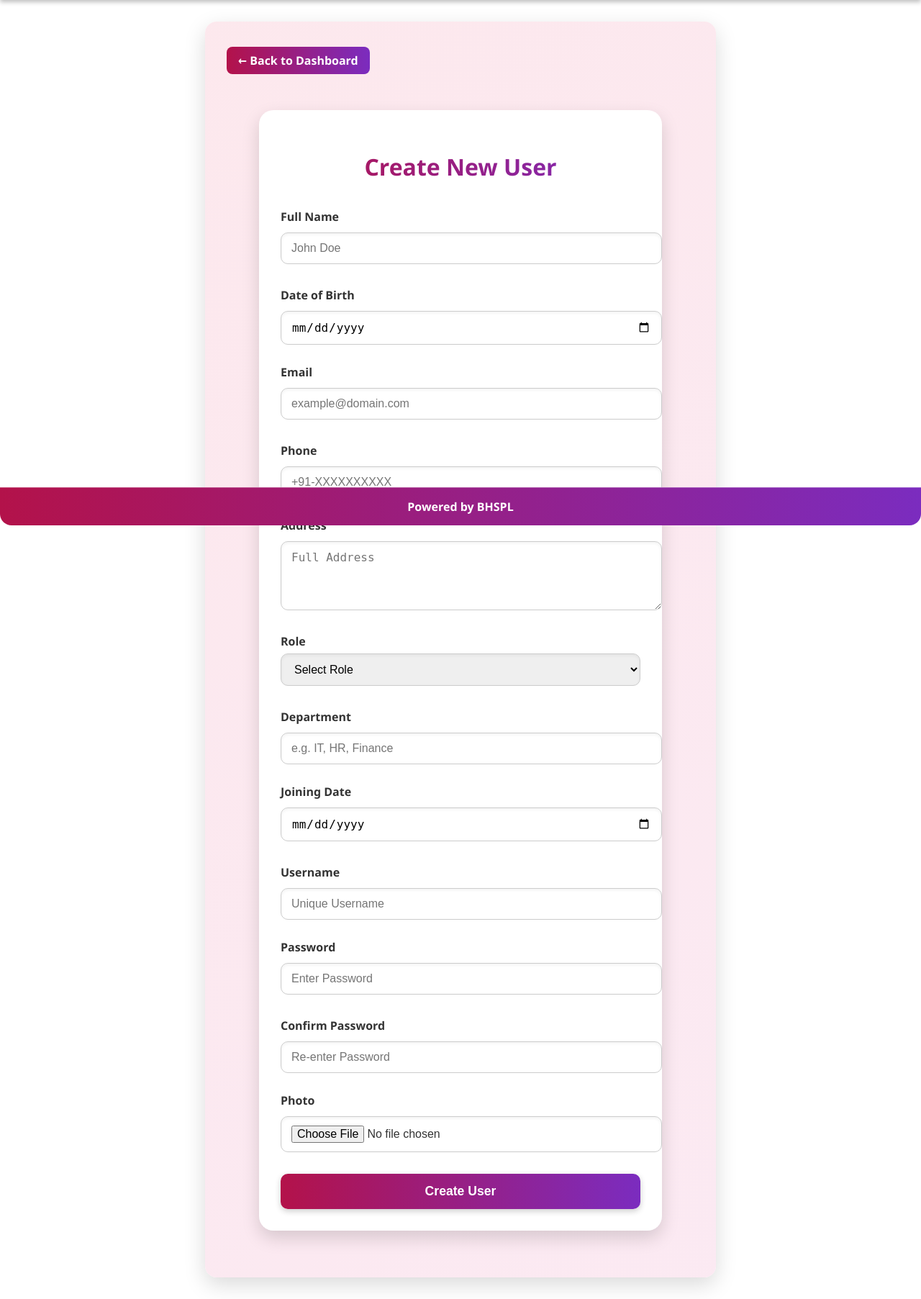
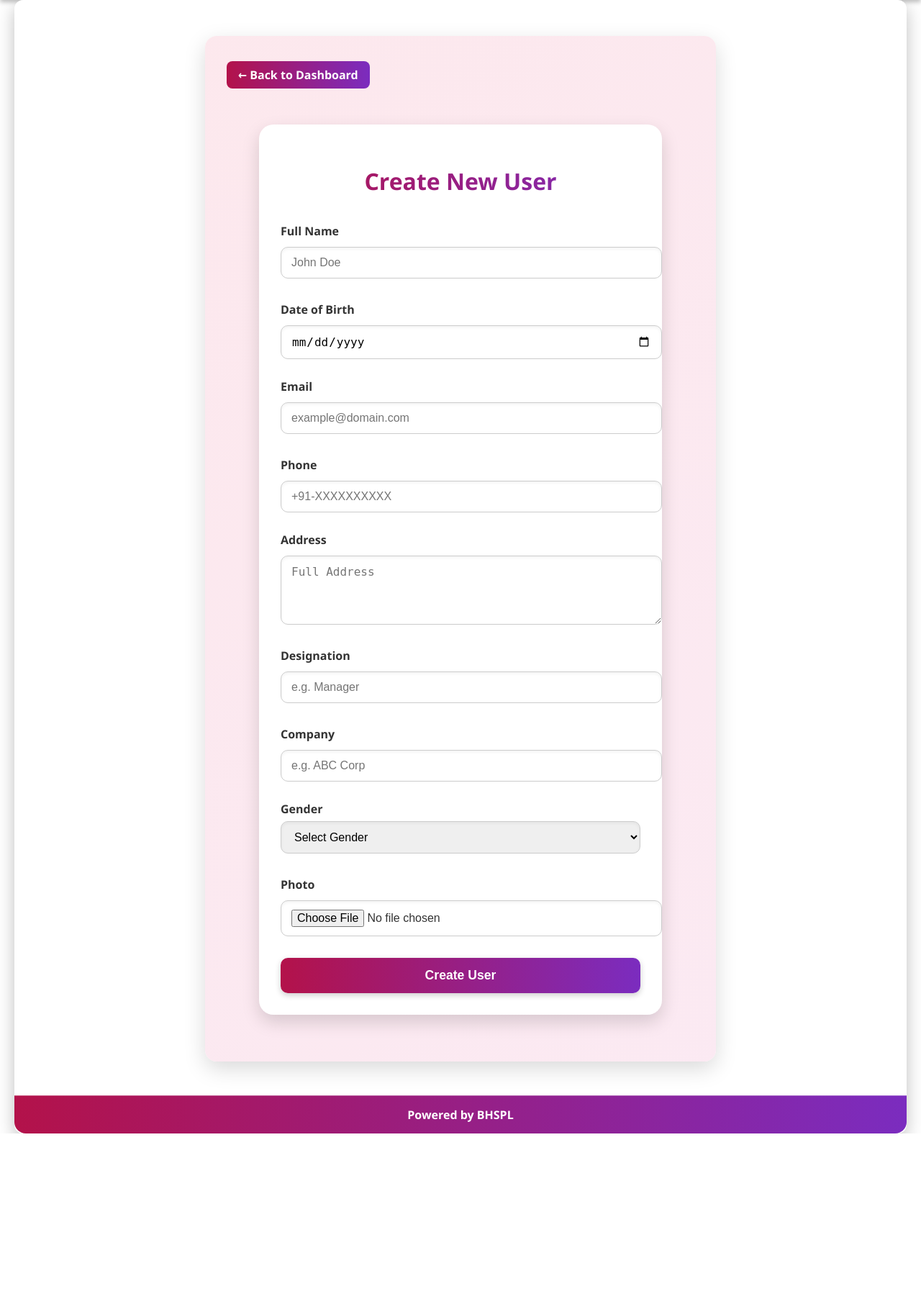
Before and after one commit to vinaynuthi/Vcard, a Flask app: page /create_user in a window 1280 px wide. Shown: the part 70-1875 px from the top of the page at 72% size. After the commit the page ends 1645 px from the top, so only its background shows below. Run offline with Flask 3, Linux system fonts and the light colour scheme; the visitor is signed in with stand-in values (Sample User, id 1).

Commit message:
Refactor create user form layout and fields
Removed unused fields and improved form structure.

```diff
--- a/templates/create_user.html
+++ b/templates/create_user.html
@@ -1,12 +1,8 @@
-{% set disable_main = True %}
 {% extends 'base.html' %}
+{% block title %}Create User - VCard Management{% endblock %}
 {% block content %}
 <div class="form-container">
     <a href="{{ url_for('dashboard') }}" class="btn-back">← Back to Dashboard</a>
-
-    {% if message %}
-    <div class="success-message" style="display:none;">{{ message }}</div>
-    {% endif %}
 
     <form method="POST" enctype="multipart/form-data" class="user-form" id="createUserForm" onsubmit="return validateForm()">
         <h2>Create New User</h2>
@@ -42,47 +38,28 @@
 
         <div class="form-row">
             <div class="form-col">
-                <label for="role">Role</label>
-                <select id="role" name="role" required>
-                    <option value="" disabled selected>Select Role</option>
-                    <option value="Admin">Admin</option>
-                    <option value="Manager">Manager</option>
-                    <option value="Employee">Employee</option>
-                    <option value="Technician">Technician</option>
-                </select>
+                <label for="designation">Designation</label>
+                <input type="text" id="designation" name="designation" placeholder="e.g. Manager">
             </div>
             <div class="form-col">
-                <label for="department">Department</label>
-                <input type="text" id="department" name="department" placeholder="e.g. IT, HR, Finance">
+                <label for="company">Company</label>
+                <input type="text" id="company" name="company" placeholder="e.g. ABC Corp">
             </div>
         </div>
 
         <div class="form-row">
             <div class="form-col">
-                <label for="join_date">Joining Date</label>
-                <input type="date" id="join_date" name="join_date">
+                <label for="gender">Gender</label>
+                <select id="gender" name="gender">
+                    <option value="">Select Gender</option>
+                    <option value="Male">Male</option>
+                    <option value="Female">Female</option>
+                    <option value="Other">Other</option>
+                </select>
             </div>
             <div class="form-col">
-                <label for="username">Username</label>
-                <input type="text" id="username" name="username" placeholder="Unique Username" required>
-            </div>
-        </div>
-
-        <div class="form-row">
-            <div class="form-col">
-                <label for="password">Password</label>
-                <input type="password" id="password" name="password" placeholder="Enter Password" required>
-            </div>
-            <div class="form-col">
-                <label for="confirm_password">Confirm Password</label>
-                <input type="password" id="confirm_password" name="confirm_password" placeholder="Re-enter Password" required>
-            </div>
-        </div>
-
-        <div class="form-row">
-            <div class="form-col full-width">
                 <label for="photo">Photo</label>
-                <input type="file" id="photo" name="photo">
+                <input type="file" id="photo" name="photo" accept="image/*">
             </div>
         </div>
 
@@ -90,34 +67,15 @@
     </form>
 </div>
 
-{% if message %}
-<script src="https://cdn.jsdelivr.net/npm/sweetalert2@11"></script>
-<script>
-document.addEventListener("DOMContentLoaded", () => {
-    Swal.fire({
-        icon: 'success',
-        title: 'User Created Successfully!',
-        text: '{{ message }}',
-        confirmButtonColor: '#8B0000',
-        background: '#fefefe',
-        color: '#333',
-        timer: 2000,
-        showConfirmButton: false
-    });
-});
-</script>
-{% endif %}
-
- <footer class="dashboard-footer">
+<footer class="dashboard-footer">
     Powered by <b>BHSPL</b>
 </footer>
+
 <script>
 function validateForm() {
     const name = document.getElementById("name").value.trim();
     const email = document.getElementById("email").value.trim();
     const phone = document.getElementById("phone").value.trim();
-    const password = document.getElementById("password").value.trim();
-    const confirmPassword = document.getElementById("confirm_password").value.trim();
 
     const emailRegex = /^[^\s@]+@[^\s@]+\.[^\s@]+$/;
     const phoneRegex = /^[0-9]{10}$/;
@@ -137,20 +95,10 @@ function validateForm() {
         return false;
     }
 
-    if (password.length < 6) {
-        alert("Password must be at least 6 characters long.");
-        return false;
-    }
-
-    if (password !== confirmPassword) {
-        alert("Passwords do not match.");
-        return false;
-    }
-
     return true;
 }
 
-// 🔹 Restrict phone input to digits only and max 10
+// Restrict phone input to digits only and max 10
 document.getElementById("phone").addEventListener("input", function() {
     this.value = this.value.replace(/[^0-9]/g, '').slice(0, 10);
 });
@@ -164,6 +112,7 @@ document.getElementById("phone").addEventListener("input", function() {
     padding: 35px 30px;
     border-radius: 16px;
     box-shadow: 0 10px 30px rgba(0,0,0,0.15);
+    margin-bottom: 80px; /* Space for fixed footer */
 }
 
 .btn-back {
@@ -203,7 +152,6 @@ document.getElementById("phone").addEventListener("input", function() {
 .user-form input[type="text"],
 .user-form input[type="email"],
 .user-form input[type="date"],
-.user-form input[type="password"],
 .user-form textarea,
 .user-form select,
 .user-form input[type="file"] {
@@ -260,18 +208,9 @@ textarea {
 }
 
 .user-form button:hover {
-    background: linear-gradient(90deg,  #b3124a, #7b2cbf);
+    background: linear-gradient(90deg, #b3124a, #7b2cbf);
 }
 
-.success-message {
-    padding: 12px;
-    margin-bottom: 20px;
-    border-radius: 8px;
-    background: linear-gradient(90deg,  #b3124a, #7b2cbf);
-    color: #fff;
-    text-align: center;
-    font-weight: 600;
-}
 .dashboard-footer {
     text-align: center;
     padding: 15px 0;
@@ -280,11 +219,11 @@ textarea {
     font-weight: 600;
     border-top: 1px solid rgba(255,255,255,0.3);
     border-radius: 0 0 16px 16px;
-    position: fixed;       /* stick to bottom */
-    bottom: 0;             /* at the bottom of viewport */
+    position: fixed;
+    bottom: 0;
     left: 0;
-    width: 100%;           /* full width */
-    z-index: 100;          /* above other content */
+    width: 100%;
+    z-index: 100;
 }
 </style>
 {% endblock %}
```
